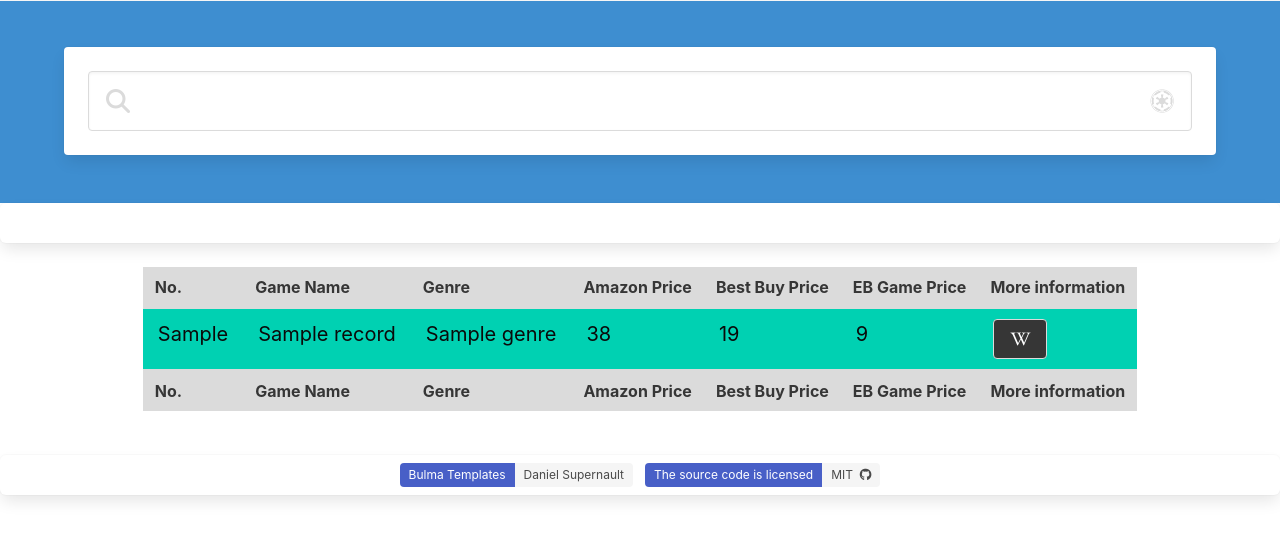
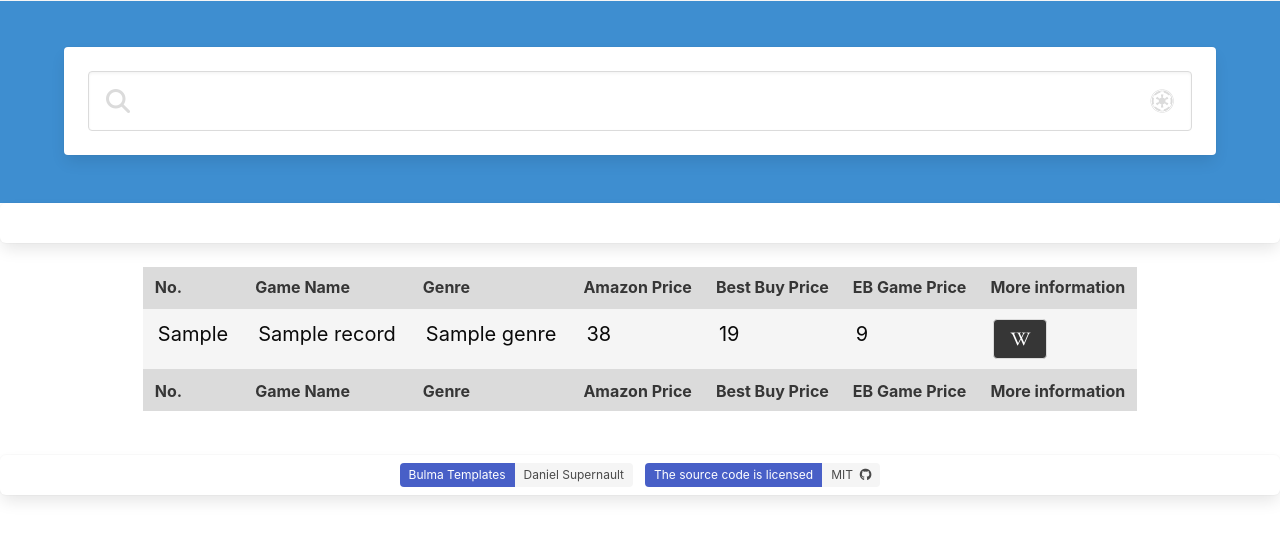
Before and after one commit to maxc303/CloudCompProject, a Flask app: template app/templates/main.html in a window 1280 px wide. Shown: the part 53-593 px from the top of the page. Run offline with Flask 2, Linux system fonts and the light colour scheme; the template is opened without the code that fills it: most values are stand-ins (such as "Sample title", 1, 10 or a date in 2020); some libraries are stand-ins or nearby versions.

Commit message:
list games

```diff
--- a/app/templates/main.html
+++ b/app/templates/main.html
@@ -80,7 +80,7 @@
             </tfoot>
             <tbody>
             {% for record in records %}
-            <tr class="is-selected	 has-text-black is-size-5">
+            <tr class="has-background-white-ter	 has-text-black is-size-5">
                 <td>{{record['No']}}</td>
                 <td>{{record['Name']}}</td>
                 <td>{{record['Genre']}}</td>
```
